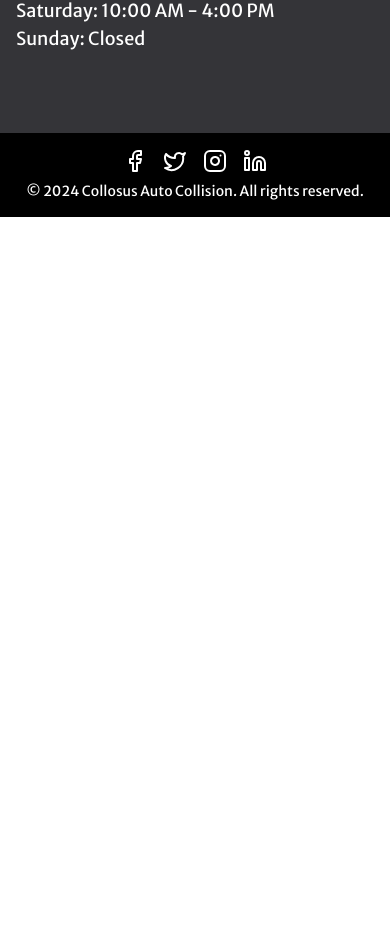
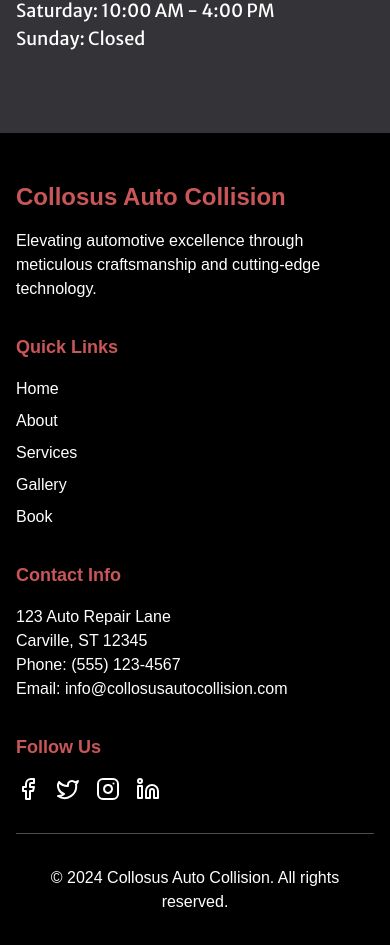
Before and after one commit to Yolxander/collosus-auto, a Next.js app: page / in a window 390 px wide. Shown: the part 6152-7097 px from the top of the page. Before the commit the page ends 6369 px from the top, so only its background shows below. Built offline with nearby package versions, Linux system fonts and the light colour scheme.

Commit message:
added footer back

```diff
--- a/src/components/landing-page.tsx
+++ b/src/components/landing-page.tsx
@@ -223,18 +223,51 @@ export function LandingPageComponent() {
           </div>
         </AnimatedSection>
 
-        {/* Footer Section */}
-        <footer className="bg-[#000000] text-white py-4">
-          <div className="container mx-auto px-4 text-center">
-            <div className="flex justify-center space-x-4 mb-2">
-              <Facebook className="w-6 h-6 cursor-pointer" />
-              <Twitter className="w-6 h-6 cursor-pointer" />
-              <Instagram className="w-6 h-6 cursor-pointer" />
-              <Linkedin className="w-6 h-6 cursor-pointer" />
+      {/* Footer */}
+      <footer className="bg-[#000000] text-white py-12">
+        <div className="container mx-auto px-4">
+          <div className="grid grid-cols-1 md:grid-cols-4 gap-8">
+            <div>
+              <h3 className="text-2xl font-bold mb-4 text-[#c95658]">Collosus Auto Collision</h3>
+              <p>Elevating automotive excellence through meticulous craftsmanship and cutting-edge technology.</p>
             </div>
-            <p className={`${merriweatherSans.className} text-sm`}>© {new Date().getFullYear()} Collosus Auto Collision. All rights reserved.</p>
+            <div>
+              <h4 className="text-lg font-semibold mb-4 text-[#c95658]">Quick Links</h4>
+              <ul className="space-y-2">
+                {['Home', 'About', 'Services', 'Gallery', 'Book'].map((item) => (
+                  <li key={item}>
+                    <Link href={`#${item.toLowerCase()}`} className="hover:text-[#c95658] transition-colors">
+                      {item}
+                    </Link>
+                  </li>
+                ))}
+              </ul>
+            </div>
+            <div>
+              <h4 className="text-lg font-semibold mb-4 text-[#c95658]">Contact Info</h4>
+              <address className="not-italic">
+                <p>123 Auto Repair Lane</p>
+                <p>Carville, ST 12345</p>
+                <p>Phone: (555) 123-4567</p>
+                <p>Email: info@collosusautocollision.com</p>
+              </address>
+            </div>
+            <div>
+              <h4 className="text-lg font-semibold mb-4 text-[#c95658]">Follow Us</h4>
+              <div className="flex space-x-4">
+                {[Facebook, Twitter, Instagram, Linkedin].map((Icon, index) => (
+                  <a key={index} href="#" className="hover:text-[#c95658] transition-colors">
+                    <Icon size={24} />
+                  </a>
+                ))}
+              </div>
+            </div>
           </div>
-        </footer>
-      </div>
-  );
+          <div className="border-t border-[#4d4d4f] mt-8 pt-8 text-center">
+            <p>© 2024 Collosus Auto Collision. All rights reserved.</p>
+          </div>
+        </div>
+      </footer>
+    </div>
+  )
 }
```
